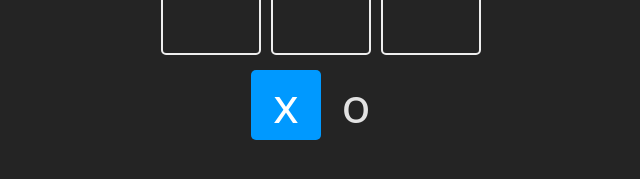
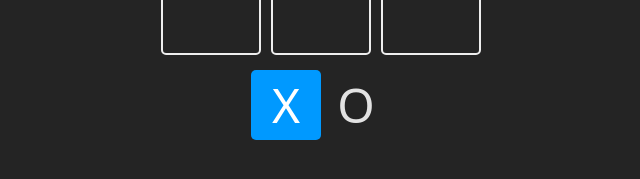
Before and after one commit to Lancelcode/Tic-tac-toe, a React (Vite) app: page / in a window 1280 px wide. Shown: the part 445-624 px from the top of the page, without its empty margins (319-959 px from the left). Built offline with nearby package versions, Linux system fonts and the light colour scheme.

Commit message:
fix x & o

```diff
--- a/src/constants.js
+++ b/src/constants.js
@@ -1,6 +1,6 @@
 export const TURNS = {
-    x: 'x',
-    o: 'o'
+    x: 'X',
+    o: 'O'
 }
 
 
```
